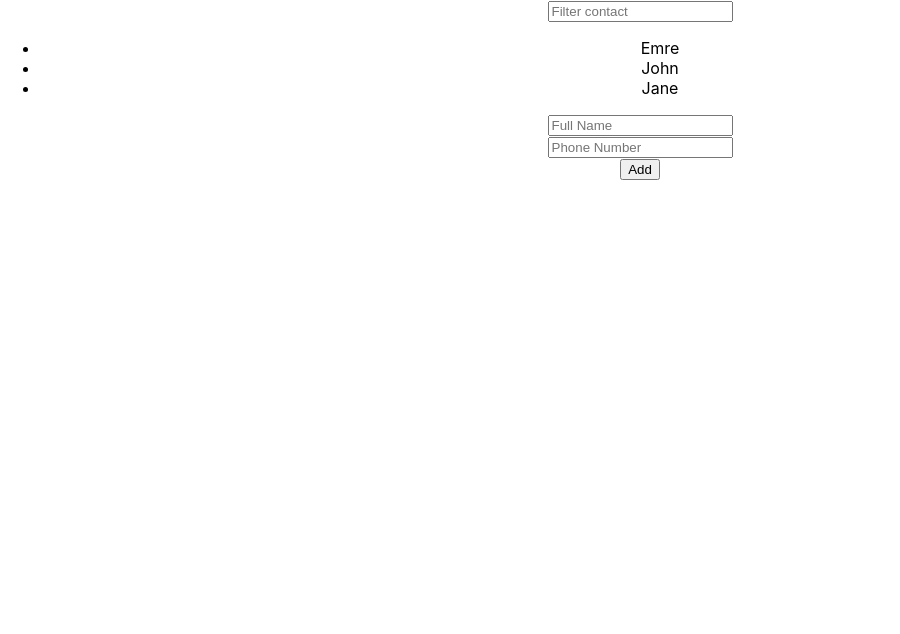
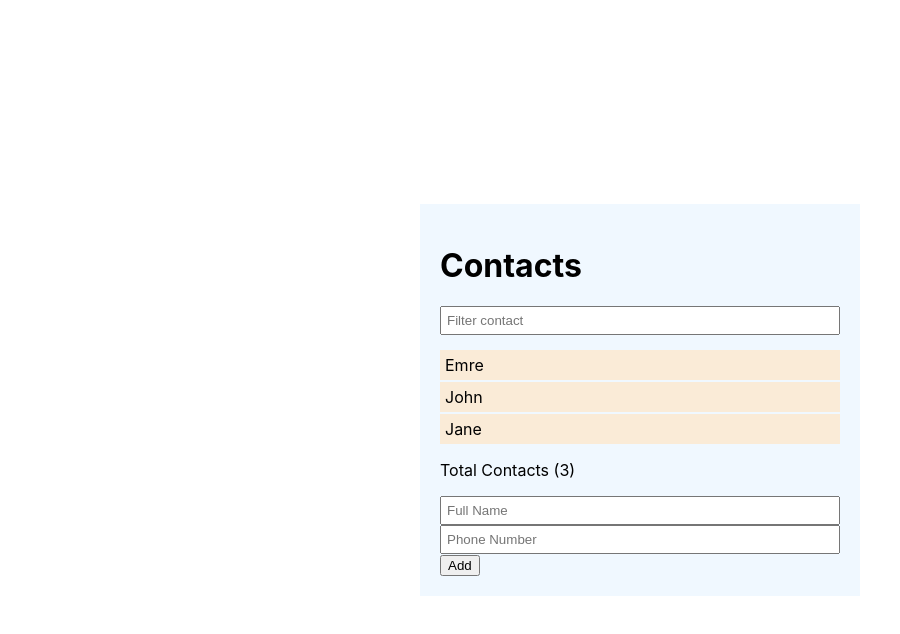
Before and after one commit to emre15900/Contacts-app-react, a React (Create React App) app: page / in a window 1280 px wide. Shown: the top 634 px of the page, without its empty margins (0-900 px from the left). Built offline with nearby package versions, Linux system fonts and the light colour scheme.

Commit message:
styled and total contacts

```diff
--- a/src/App.css
+++ b/src/App.css
@@ -1,38 +1,6 @@
-.App {
-  text-align: center;
+.App{
+  display: flex;
+  justify-content: center;
+  align-items: center;
+  min-height: 100vh;
 }
-
-.App-logo {
-  height: 40vmin;
-  pointer-events: none;
-}
-
-@media (prefers-reduced-motion: no-preference) {
-  .App-logo {
-    animation: App-logo-spin infinite 20s linear;
-  }
-}
-
-.App-header {
-  background-color: #282c34;
-  min-height: 100vh;
-  display: flex;
-  flex-direction: column;
-  align-items: center;
-  justify-content: center;
-  font-size: calc(10px + 2vmin);
-  color: white;
-}
-
-.App-link {
-  color: #61dafb;
-}
-
-@keyframes App-logo-spin {
-  from {
-    transform: rotate(0deg);
-  }
-  to {
-    transform: rotate(360deg);
-  }
-}
--- a/src/components/Contacts/List/index.jsx
+++ b/src/components/Contacts/List/index.jsx
@@ -20,11 +20,14 @@ function List({ contacts }) {
         value={filterText}
         onChange={(e) => setFilterText(e.target.value)}
       />
-      <ul>
+      <ul className="list">
         {filtered.map((contact, i) => (
           <li key={i}>{contact.fullname}</li>
         ))}
       </ul>
+      <p>
+      Total Contacts ({filtered.length})
+      </p>
     </div>
   );
 }
--- a/src/components/Contacts/index.jsx
+++ b/src/components/Contacts/index.jsx
@@ -1,4 +1,5 @@
 import { useState, useEffect } from "react";
+import "./styles.css"
 
 import Form from "./Form";
 import List from "./List";
@@ -23,7 +24,8 @@ function Contacts() {
   }, [contacts]);
 
   return (
-    <div>
+    <div id="container">
+      <h1>Contacts</h1>
       <List contacts={contacts} />
       <Form addContact={setContacts} contacts={contacts} />
     </div>
--- /dev/null
+++ b/src/components/Contacts/styles.css
@@ -0,0 +1,26 @@
+#container{
+    width: 400px;
+    background-color: aliceblue;
+    padding: 20px;
+}
+input{
+    width: 100%;
+    padding: 5px;
+    box-sizing: border-box;
+    -webkit-box-sizing: border-box;
+    -moz-box-sizing: border-box;
+}
+ul,li{
+    margin: 0;
+    padding: 0;
+    list-style-type: none;
+}
+
+.list{
+    margin: 15px 0;
+}
+.list > li{
+    background-color: antiquewhite;
+    padding: 5px;
+    margin-bottom: 2px;
+}
```
